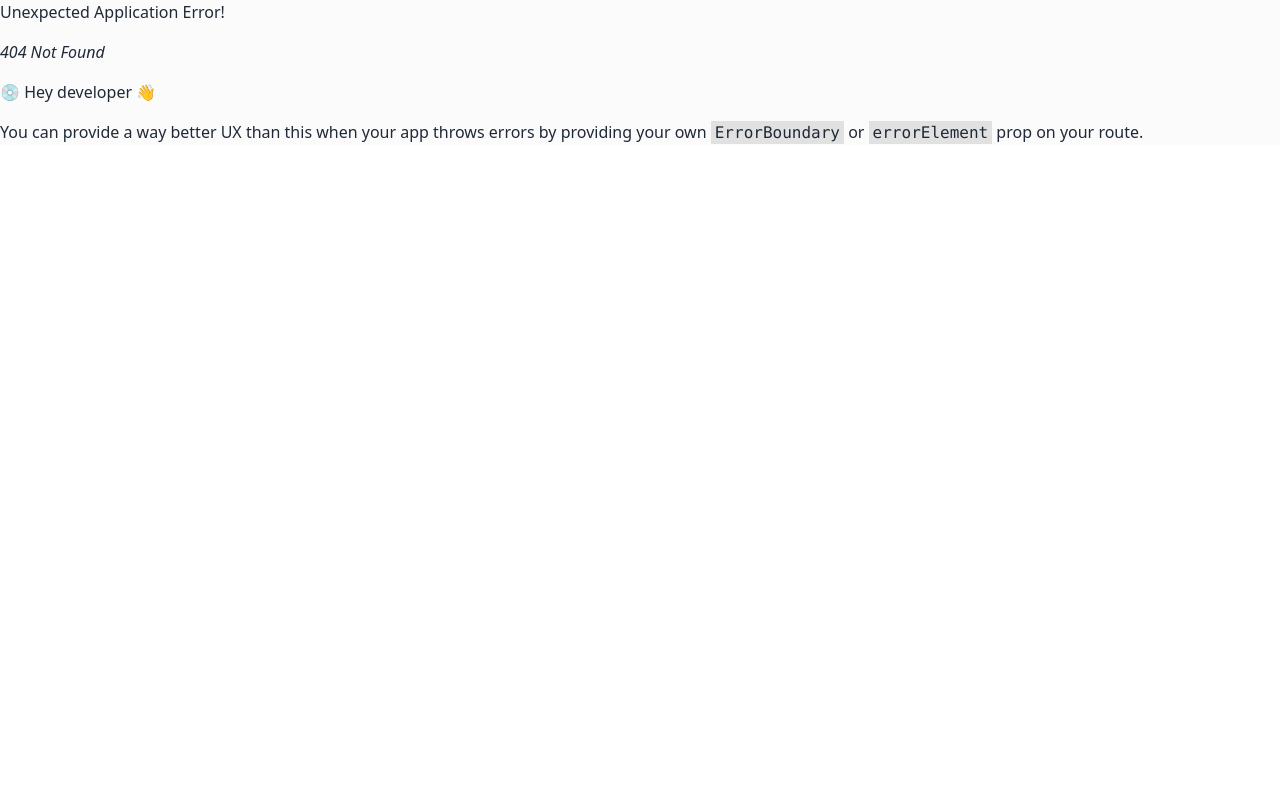
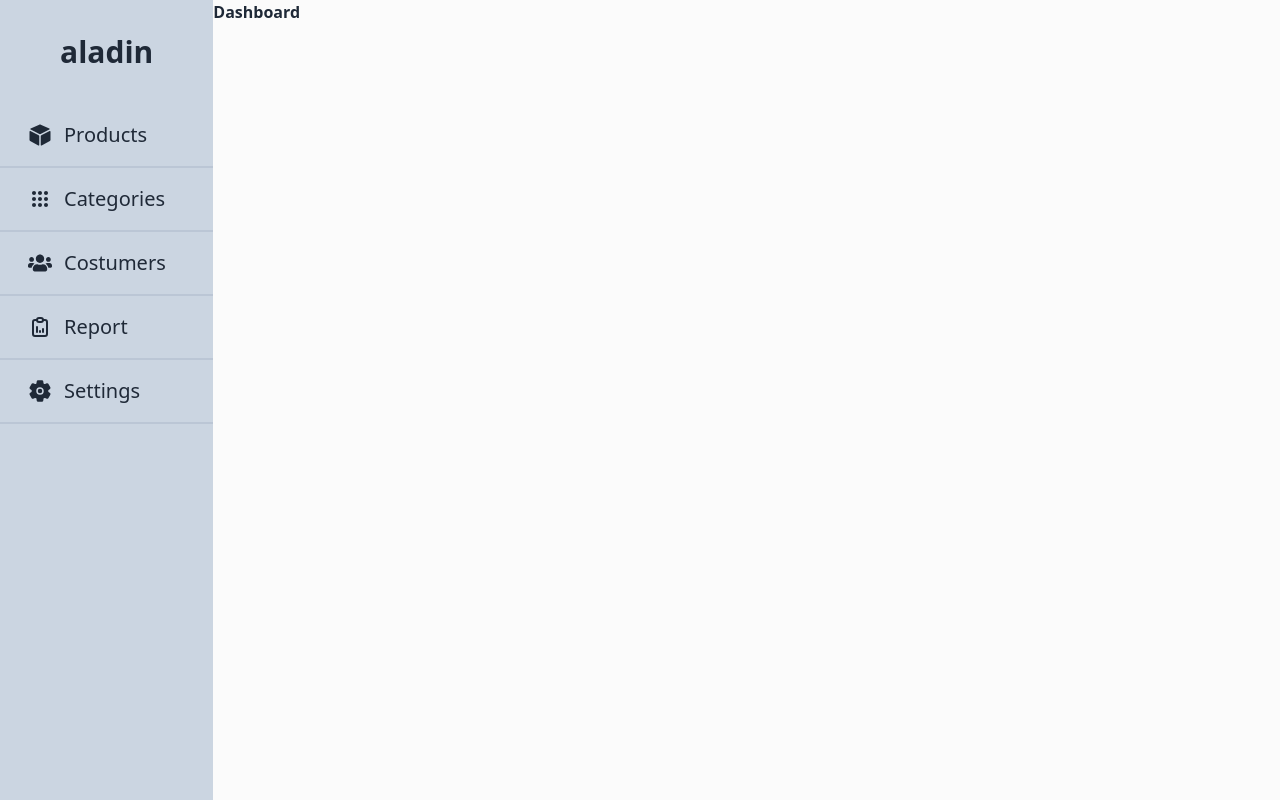
Before and after one commit to KanhaiyaPandey/aladdin_dashboard, a React (Vite) app: page /dashboard in a window 1280 px wide. Before the commit this address had no page. Built offline with nearby package versions, Linux system fonts and the light colour scheme.

Commit message:
created side bar

```diff
--- a/package.json
+++ b/package.json
@@ -19,8 +19,11 @@
     "react": "^18.3.1",
     "react-dom": "^18.3.1",
     "react-hot-toast": "^2.5.1",
+    "react-icon": "^1.0.0",
+    "react-icons": "^5.5.0",
     "react-redux": "^9.2.0",
-    "react-router-dom": "^7.1.1"
+    "react-router-dom": "^7.1.1",
+    "recharts": "^2.15.2"
   },
   "devDependencies": {
     "@eslint/js": "^9.17.0",
--- /dev/null
+++ b/src/components/dashboardCompos/Sidebar.jsx
@@ -0,0 +1,48 @@
+import React from "react";
+import { TbLayoutDashboardFilled, TbReportAnalytics } from "react-icons/tb";
+import { IoSettings } from "react-icons/io5";
+import { IoMdCube } from "react-icons/io";
+import { FaUsers } from "react-icons/fa";
+import { CgMenuGridO } from "react-icons/cg";
+import { Link } from "react-router-dom";
+
+const Sidebar = () => {
+  return (
+    <>
+      <main className="lg:block md:hidden h-screen flex flex-col  bg-slate-300 w-1/6">
+        <h1 className="font-extrabold grid h-16 m-5 items-center justify-center text-3xl">
+          aladin
+        </h1>
+
+        <ul className="flex  flex-col justify-evenly">
+
+          <Link to="/all-product">
+            <li className="flex pl-7 items-center space-x-3  h-16 text-xl border-b-2 border-slate-400/30    hover:bg-gray-400 cursor-pointer">
+              <IoMdCube className=" w-6 h-6" /> <h3> Products</h3>
+            </li>
+          </Link>
+
+          <li className="flex pl-7 items-center space-x-3  h-16 text-xl border-b-2 border-slate-400/30    hover:bg-gray-400 cursor-pointer">
+            <CgMenuGridO className=" w-6 h-6" /> <h3> Categories</h3>
+          </li>
+          <li className="flex pl-7 items-center space-x-3  h-16 text-xl border-b-2 border-slate-400/30    hover:bg-gray-400 cursor-pointer">
+            <FaUsers className=" w-6 h-6" /> <h3> Costumers</h3>
+          </li>
+          <li className="flex pl-7 items-center space-x-3  h-16 text-xl border-b-2 border-slate-400/30    hover:bg-gray-400 cursor-pointer">
+            <TbReportAnalytics className=" w-6 h-6" /> <h3> Report</h3>
+          </li>
+          <li className="flex pl-7 items-center space-x-3  h-16 text-xl border-b-2 border-slate-400/30    hover:bg-gray-400 cursor-pointer">
+            <IoSettings className=" w-6 h-6" /> <h3> Settings</h3>
+          </li>
+        </ul>
+      </main>
+    </>
+  );
+};
+
+export default Sidebar;
+
+// Products
+// Categories
+// Costumers
+// Settings
--- /dev/null
+++ b/src/pages/Dashboard.jsx
@@ -0,0 +1,20 @@
+import React from "react";
+import Sidebar from "../components/dashboardCompos/Sidebar";
+
+const Dashboard = () => {
+  return (
+    <>
+    <main className="flex">
+    <Sidebar/>
+    <h1 className="font-bold ">Dashboard</h1>
+
+    <card></card>
+
+
+    </main>
+  </>
+  )
+
+};
+
+export default Dashboard;
```
Also changed, not shown: src/App.jsx (+7 -0 lines), 1 other file (tests, documents, lock files or other folders).
